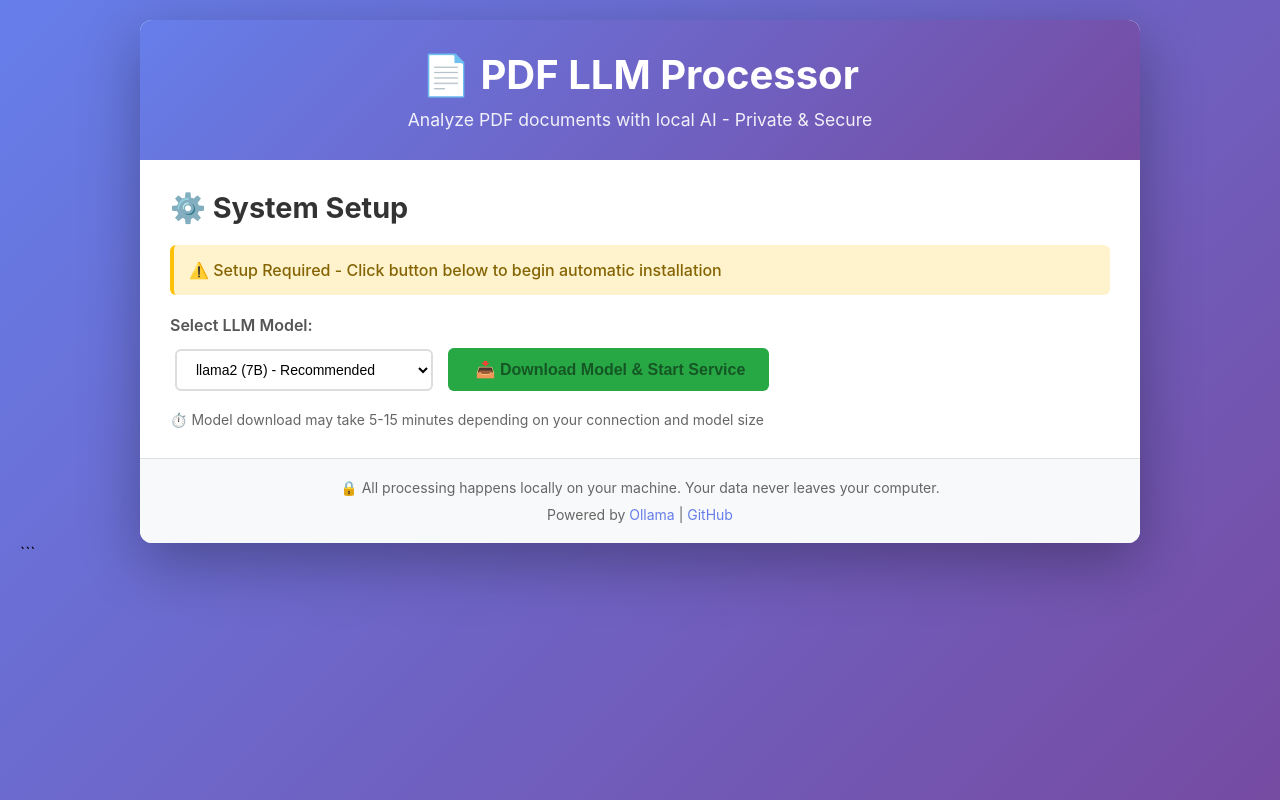
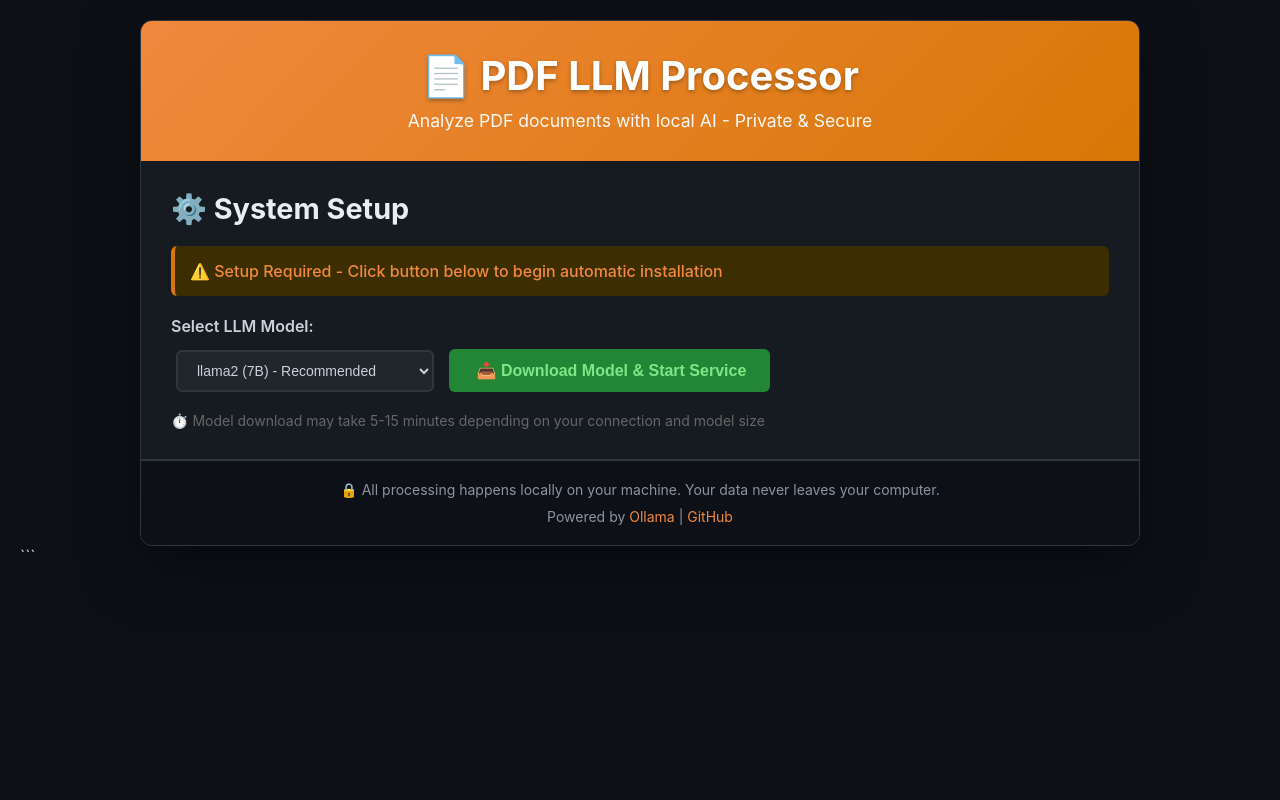
Before and after one commit to aarislarsen/Techno-Notes, a Flask app: page / in a window 1280 px wide. Run offline with Flask 3, Linux system fonts and the light colour scheme; data that the repository does not hold is empty; parts of the project's set-up code (start-up, migrations or seed data) failed here and were passed over.

Commit message:
Apply dark theme with orange accents to web interface
Updated the UI styling to match StoryTeller project aesthetic:
- Dark background: #0d1117 (main), #161b22 (container), #21262d (panels)
- Orange accent gradient: #f0883e to #d97706 (header, buttons, progress)
- Dark text colors: #c9d1d9 (primary), #e6edf3 (bright), #8b949e (secondary)
- Borders: #30363d
- Updated all interactive elements (buttons, inputs, dropzone) with dark theme
- Added custom scrollbar styling for dark theme
- Updated status boxes (success/error/warning/info) with dark variants
- Maintained all functionality while improving visual consistency

The interface now has a modern dark look with orange highlights
matching the user's preferred color scheme.

```diff
--- a/templates/index.html
+++ b/templates/index.html
@@ -14,22 +14,24 @@
 
         body {
             font-family: -apple-system, BlinkMacSystemFont, 'Segoe UI', Roboto, 'Helvetica Neue', Arial, sans-serif;
-            background: linear-gradient(135deg, #667eea 0%, #764ba2 100%);
+            background: #0d1117;
             min-height: 100vh;
             padding: 20px;
+            color: #c9d1d9;
         }
 
         .container {
             max-width: 1000px;
             margin: 0 auto;
-            background: white;
+            background: #161b22;
             border-radius: 12px;
-            box-shadow: 0 20px 60px rgba(0, 0, 0, 0.3);
+            box-shadow: 0 20px 60px rgba(0, 0, 0, 0.5);
             overflow: hidden;
+            border: 1px solid #30363d;
         }
 
         header {
-            background: linear-gradient(135deg, #667eea 0%, #764ba2 100%);
+            background: linear-gradient(135deg, #f0883e 0%, #d97706 100%);
             color: white;
             padding: 30px;
             text-align: center;
@@ -38,16 +40,17 @@
         header h1 {
             font-size: 2.5em;
             margin-bottom: 10px;
+            text-shadow: 0 2px 4px rgba(0, 0, 0, 0.3);
         }
 
         header p {
-            opacity: 0.9;
+            opacity: 0.95;
             font-size: 1.1em;
         }
 
         .section {
             padding: 30px;
-            border-bottom: 1px solid #e0e0e0;
+            border-bottom: 1px solid #30363d;
         }
 
         .section:last-child {
@@ -55,30 +58,30 @@
         }
 
         .section h2 {
-            color: #333;
+            color: #e6edf3;
             margin-bottom: 20px;
             font-size: 1.8em;
         }
 
         #dropzone {
-            border: 3px dashed #ccc;
+            border: 3px dashed #30363d;
             border-radius: 8px;
             padding: 60px;
             text-align: center;
-            background: #f9f9f9;
+            background: #21262d;
             cursor: pointer;
             margin: 20px 0;
             transition: all 0.3s ease;
         }
 
         #dropzone:hover:not(.disabled) {
-            border-color: #667eea;
-            background: #f0f0ff;
+            border-color: #f0883e;
+            background: #2d333b;
         }
 
         #dropzone.drag-over {
-            border-color: #667eea;
-            background: #e6e6ff;
+            border-color: #f0883e;
+            background: #2d333b;
             transform: scale(1.02);
         }
 
@@ -90,7 +93,7 @@
 
         #dropzone p {
             font-size: 1.2em;
-            color: #666;
+            color: #8b949e;
         }
 
         #prompt-editor {
@@ -99,22 +102,24 @@
             padding: 15px;
             font-family: 'Courier New', monospace;
             margin: 10px 0;
-            border: 2px solid #ddd;
+            border: 2px solid #30363d;
             border-radius: 6px;
             font-size: 14px;
             resize: vertical;
+            background: #21262d;
+            color: #c9d1d9;
         }
 
         #prompt-editor:focus {
             outline: none;
-            border-color: #667eea;
+            border-color: #f0883e;
         }
 
         button {
             padding: 12px 24px;
             margin: 5px;
             cursor: pointer;
-            background: #667eea;
+            background: #f0883e;
             color: white;
             border: none;
             border-radius: 6px;
@@ -124,23 +129,24 @@
         }
 
         button:hover:not(:disabled) {
-            background: #5568d3;
+            background: #d97706;
             transform: translateY(-2px);
-            box-shadow: 0 5px 15px rgba(102, 126, 234, 0.4);
+            box-shadow: 0 5px 15px rgba(240, 136, 62, 0.4);
         }
 
         button:disabled {
-            background: #ccc;
+            background: #30363d;
+            color: #6e7681;
             cursor: not-allowed;
             transform: none;
         }
 
         button.success {
-            background: #28a745;
+            background: #238636;
         }
 
         button.success:hover:not(:disabled) {
-            background: #218838;
+            background: #2ea043;
         }
 
         #status, .status-box {
@@ -152,42 +158,43 @@
         }
 
         .success {
-            background: #d4edda;
-            color: #155724;
-            border-left: 4px solid #28a745;
+            background: #1a472a;
+            color: #7ee787;
+            border-left: 4px solid #238636;
         }
 
         .error {
-            background: #f8d7da;
-            color: #721c24;
-            border-left: 4px solid #dc3545;
+            background: #4c1f1f;
+            color: #f85149;
+            border-left: 4px solid #da3633;
         }
 
         .warning {
-            background: #fff3cd;
-            color: #856404;
-            border-left: 4px solid #ffc107;
+            background: #3d2e00;
+            color: #f0883e;
+            border-left: 4px solid #d97706;
         }
 
         .info {
-            background: #d1ecf1;
-            color: #0c5460;
-            border-left: 4px solid #17a2b8;
+            background: #1c2a3a;
+            color: #79c0ff;
+            border-left: 4px solid #58a6ff;
         }
 
         .progress-bar {
             width: 100%;
             height: 35px;
-            background: #e9ecef;
+            background: #21262d;
             border-radius: 6px;
             overflow: hidden;
             margin: 15px 0;
-            box-shadow: inset 0 2px 4px rgba(0, 0, 0, 0.1);
+            box-shadow: inset 0 2px 4px rgba(0, 0, 0, 0.3);
+            border: 1px solid #30363d;
         }
 
         .progress-fill {
             height: 100%;
-            background: linear-gradient(90deg, #667eea 0%, #764ba2 100%);
+            background: linear-gradient(90deg, #f0883e 0%, #d97706 100%);
             transition: width 0.3s ease;
             display: flex;
             align-items: center;
@@ -201,8 +208,8 @@
             display: inline-block;
             width: 20px;
             height: 20px;
-            border: 3px solid rgba(255, 255, 255, 0.3);
-            border-top: 3px solid white;
+            border: 3px solid rgba(240, 136, 62, 0.3);
+            border-top: 3px solid #f0883e;
             border-radius: 50%;
             animation: spin 1s linear infinite;
             margin-right: 10px;
@@ -218,15 +225,16 @@
             padding: 10px 15px;
             margin: 5px;
             font-size: 14px;
-            border: 2px solid #ddd;
+            border: 2px solid #30363d;
             border-radius: 6px;
-            background: white;
+            background: #21262d;
+            color: #c9d1d9;
             cursor: pointer;
         }
 
         select:focus {
             outline: none;
-            border-color: #667eea;
+            border-color: #f0883e;
         }
 
         .hidden {
@@ -234,7 +242,7 @@
         }
 
         #setup-log {
-            background: #f8f9fa;
+            background: #21262d;
             padding: 15px;
             border-radius: 6px;
             font-family: 'Courier New', monospace;
@@ -242,21 +250,40 @@
             max-height: 200px;
             overflow-y: auto;
             margin: 15px 0;
-            border: 1px solid #dee2e6;
+            border: 1px solid #30363d;
+            color: #c9d1d9;
+        }
+
+        /* Custom scrollbar for setup log */
+        #setup-log::-webkit-scrollbar {
+            width: 8px;
+        }
+
+        #setup-log::-webkit-scrollbar-track {
+            background: #161b22;
+        }
+
+        #setup-log::-webkit-scrollbar-thumb {
+            background: #30363d;
+            border-radius: 4px;
+        }
+
+        #setup-log::-webkit-scrollbar-thumb:hover {
+            background: #484f58;
         }
 
         .setup-message {
             padding: 3px 0;
-            color: #495057;
+            color: #8b949e;
         }
 
         .setup-message:nth-child(even) {
-            background: rgba(0, 0, 0, 0.02);
+            background: rgba(255, 255, 255, 0.02);
         }
 
         label {
             font-weight: 600;
-            color: #555;
+            color: #c9d1d9;
             display: block;
             margin-bottom: 8px;
         }
@@ -264,18 +291,20 @@
         footer {
             text-align: center;
             padding: 20px;
-            background: #f8f9fa;
-            color: #666;
+            background: #0d1117;
+            color: #8b949e;
             font-size: 14px;
+            border-top: 1px solid #30363d;
         }
 
         footer a {
-            color: #667eea;
+            color: #f0883e;
             text-decoration: none;
         }
 
         footer a:hover {
             text-decoration: underline;
+            color: #d97706;
         }
     </style>
 </head>
```
